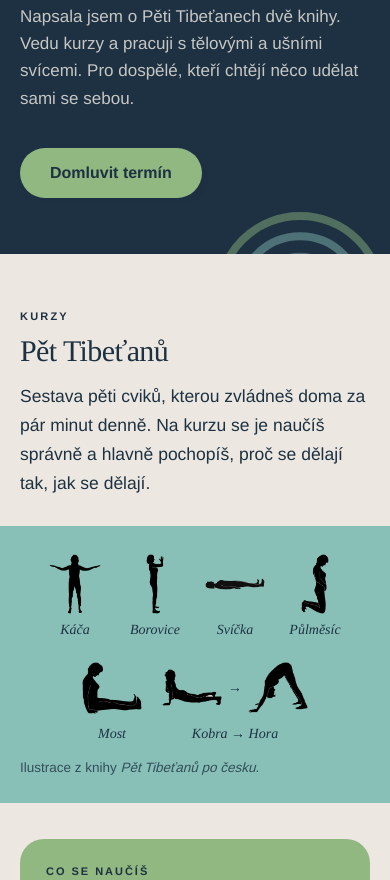
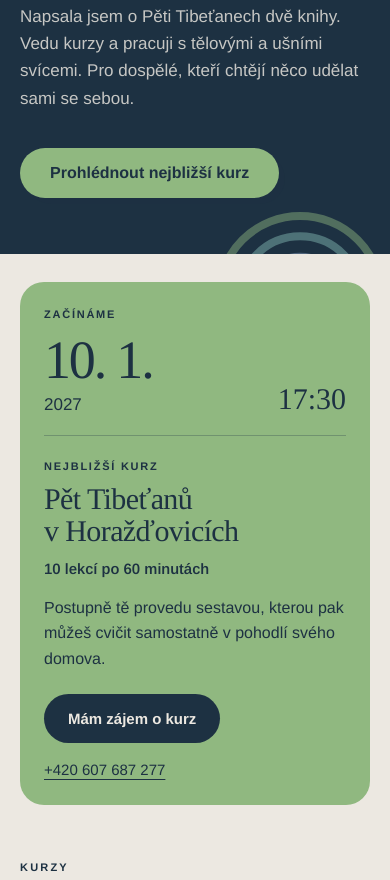
Before and after one commit to danielmacoun/renatamacounova-web, a plain HTML site: page pet-tibetanu/index.html in a window 390 px wide. Shown: the part 393-1273 px from the top of the page. Drawn offline with nearby package versions, Linux system fonts and the light colour scheme.

Commit message:
Add January 2027 Five Tibetans course
Add the approved upcoming-course section and homepage announcement. Website checks passed for HTML, links, metadata, desktop/mobile rendering and JavaScript fallback.

```diff
--- a/assets/css/style.css
+++ b/assets/css/style.css
@@ -8,6 +8,26 @@ button{font:inherit;cursor:pointer}
 ul,ol{list-style:none;margin:0;padding:0}
 li{margin:0}
 h1,h2,h3,p,figure,blockquote{margin:0}
+
+/* Pět Tibeťanů: upcoming course in the existing service palette. */
+.course-section{padding:clamp(28px,4vw,44px) clamp(20px,5vw,48px) 0;scroll-margin-top:120px}
+.course-shell{max-width:1140px;margin-inline:auto}
+.course-card{background:#90B880;color:#1D3142;border-radius:24px;padding:clamp(24px,3.4vw,38px);display:grid;grid-template-columns:160px minmax(0,1fr);gap:clamp(24px,3.4vw,40px)}
+.course-kicker{font-size:11px;font-weight:700;letter-spacing:.16em;text-transform:uppercase;line-height:1.5}
+.course-date{border-right:1.5px solid rgba(29,49,66,.28);padding-right:24px}
+.course-start{display:flex;flex-direction:column;align-items:flex-start;gap:4px;margin-top:10px}
+.course-day{font-family:Tinos,serif;font-size:56px;line-height:1.05;letter-spacing:-.04em;white-space:nowrap}
+.course-year{font-size:17px;line-height:1.4}
+.course-time{font-family:Tinos,serif;font-size:32px;line-height:1.2;margin-top:12px}
+.course-copy h2{font-family:Tinos,serif;font-weight:400;font-size:clamp(30px,3.4vw,40px);line-height:1.05;letter-spacing:-.02em;margin-top:9px}
+.course-meta{font-size:15px;line-height:1.5;margin-top:12px;font-weight:600}
+.course-description{font-size:16px;line-height:1.6;margin-top:14px;max-width:49ch}
+.course-actions{margin-top:22px;display:flex;gap:16px 20px;align-items:center;flex-wrap:wrap}
+.course-button{display:inline-flex;align-items:center;justify-content:center;min-height:48px;border-radius:100px;padding:14px 24px;background:#1D3142;color:#ECE8E1;font-size:15px;font-weight:700;line-height:1.4;text-align:center}
+.course-phone{font-size:15px;text-decoration:underline;text-underline-offset:4px;line-height:1.5}
+.course-announcement{display:block;margin-top:10px;font-size:15px;font-weight:600;line-height:1.5;text-decoration:underline;text-underline-offset:4px}
+.course-card a:focus-visible,.course-announcement:focus-visible{outline:3px solid #1D3142;outline-offset:5px}
+@media(max-width:600px){.course-section{scroll-margin-top:160px}.course-card{grid-template-columns:minmax(0,1fr);gap:22px}.course-date{border-right:0;border-bottom:1.5px solid rgba(29,49,66,.28);padding:0 0 18px}.course-start{display:grid;grid-template-columns:1fr auto;gap:4px 16px;align-items:end}.course-day{font-size:54px}.course-year{grid-column:1;grid-row:2}.course-time{grid-column:2;grid-row:1/3;margin:0;align-self:end;font-size:30px}.course-actions{align-items:flex-start;flex-direction:column;gap:16px}}
 
 /* Zamyšlení: umbrella palette, independent of the two service branches. */
 .branch-zamysleni,.reading-banner{--accent:#426590;--accent-light:#7EA4CE;--muted:#61707B}
--- a/pet-tibetanu/index.html
+++ b/pet-tibetanu/index.html
@@ -27,6 +27,7 @@
       </a>
       <ul style="display:flex;align-items:center;gap:18px;flex-wrap:wrap;font-size:14.5px;font-weight:600">
         <li><a href="/">Úvod</a></li>
+        <li><a href="#nejblizsi-kurz">Termíny</a></li>
         <li><a href="#tibetani-a">Cviky</a></li>
         <li><a href="#svice-a">Tělové svíce</a></li>
         <li><a href="#knihy-a">Knihy</a></li>
@@ -44,9 +45,34 @@
       <span style="display:inline-block;background:#90B880;color:#1D3142;border-radius:100px;padding:7px 18px;font-size:12px;font-weight:700;letter-spacing:.12em;text-transform:uppercase;margin-bottom:24px">Kurzy a péče o tělo · Horažďovice</span>
       <h1 style="font-family:Tinos,serif;font-weight:400;font-size:clamp(38px,7.4vw,78px);line-height:1;letter-spacing:-.02em;max-width:18ch;color:#fff">Nejsi malá. Jsi <em style="color:#90B880">nepatrná</em> — a <span style="background:#90B880;color:#1D3142;box-shadow:10px 0 0 #90B880,-10px 0 0 #90B880">nenahraditelná</span>.</h1>
       <p style="font-size:clamp(17px,2vw,20px);line-height:1.6;max-width:52ch;color:rgba(236,232,225,.82);margin-top:28px">Napsala jsem o Pěti Tibeťanech dvě knihy. Vedu kurzy a pracuji s tělovými a ušními svícemi. Pro dospělé, kteří chtějí něco udělat sami se sebou.</p>
-      <a href="#kontakt-a" style="display:inline-block;margin-top:36px;background:#90B880;color:#1D3142;padding:16px 30px;font-weight:700;font-size:16px;border-radius:100px;box-shadow:6px 6px 0 rgba(29,49,66,.22)">Domluvit termín</a>
+      <a href="#nejblizsi-kurz" style="display:inline-block;margin-top:36px;background:#90B880;color:#1D3142;padding:16px 30px;font-weight:700;font-size:16px;border-radius:100px;box-shadow:6px 6px 0 rgba(29,49,66,.22)">Prohlédnout nejbližší kurz</a>
     </div>
   </header>
+
+  <section id="nejblizsi-kurz" class="course-section" aria-labelledby="course-title">
+    <div class="course-shell">
+      <article class="course-card">
+        <div class="course-date">
+          <p class="course-kicker">Začínáme</p>
+          <time class="course-start" datetime="2027-01-10T17:30:00+01:00" aria-label="10. ledna 2027 v 17:30">
+            <span class="course-day">10. 1.</span>
+            <span class="course-year">2027</span>
+            <span class="course-time">17:30</span>
+          </time>
+        </div>
+        <div class="course-copy">
+          <p class="course-kicker">Nejbližší kurz</p>
+          <h2 id="course-title">Pět Tibeťanů<br>v Horažďovicích</h2>
+          <p class="course-meta">10 lekcí po 60 minutách</p>
+          <p class="course-description">Postupně tě provedu sestavou, kterou pak můžeš cvičit samostatně v pohodlí svého domova.</p>
+          <div class="course-actions">
+            <a class="course-button" href="mailto:macounova.r@seznam.cz?subject=Z%C3%A1jem%20o%20kurz%20P%C4%9Bt%20Tibe%C5%A5an%C5%AF%20od%2010.%201.%202027">Mám zájem o kurz</a>
+            <a class="course-phone" href="tel:+420607687277">+420 607 687 277</a>
+          </div>
+        </div>
+      </article>
+    </div>
+  </section>
 
   <section id="tibetani-a" style="padding:clamp(56px,8vw,104px) clamp(20px,5vw,48px) 0">
     <div style="max-width:1140px;margin:0 auto">
```
Also changed, not shown: index.html (+1 -1 lines), .github/review/course-2027-desktop.jpg (added), .github/review/course-2027-mobile.jpg (added).
